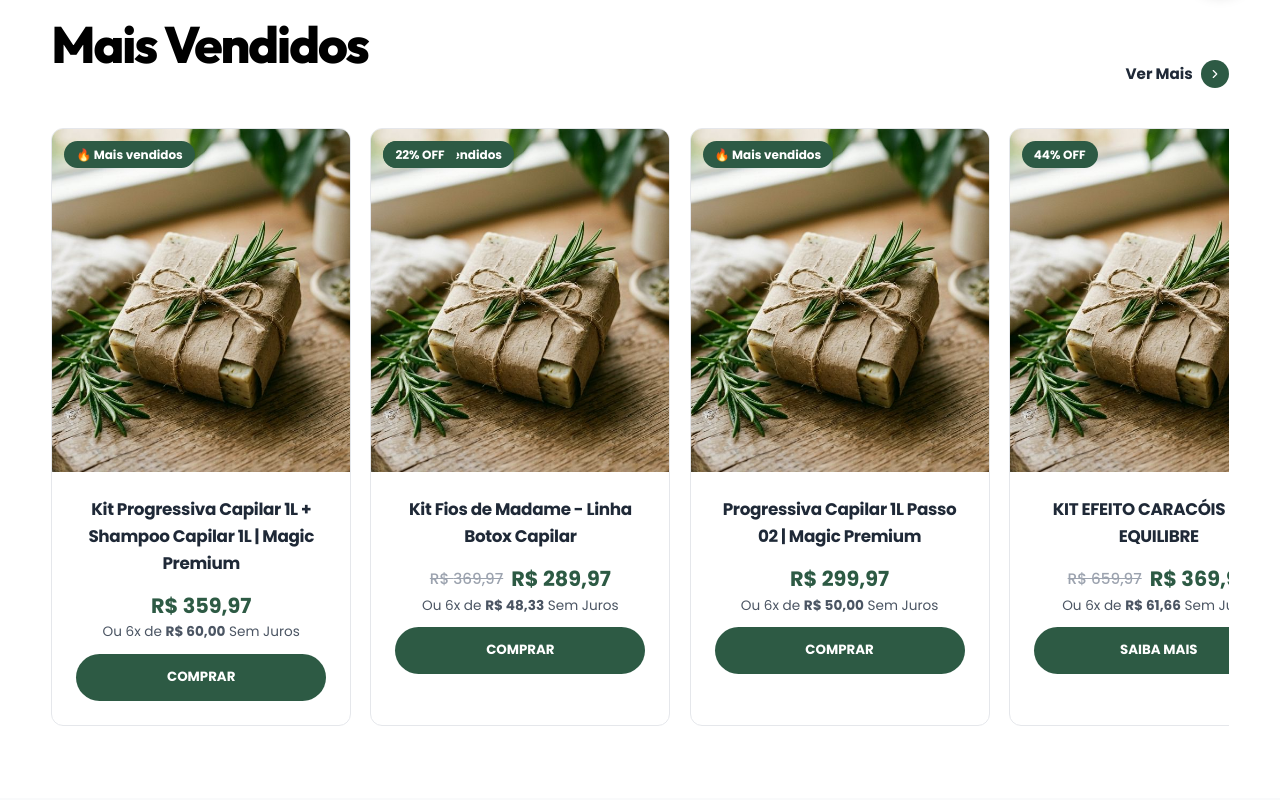
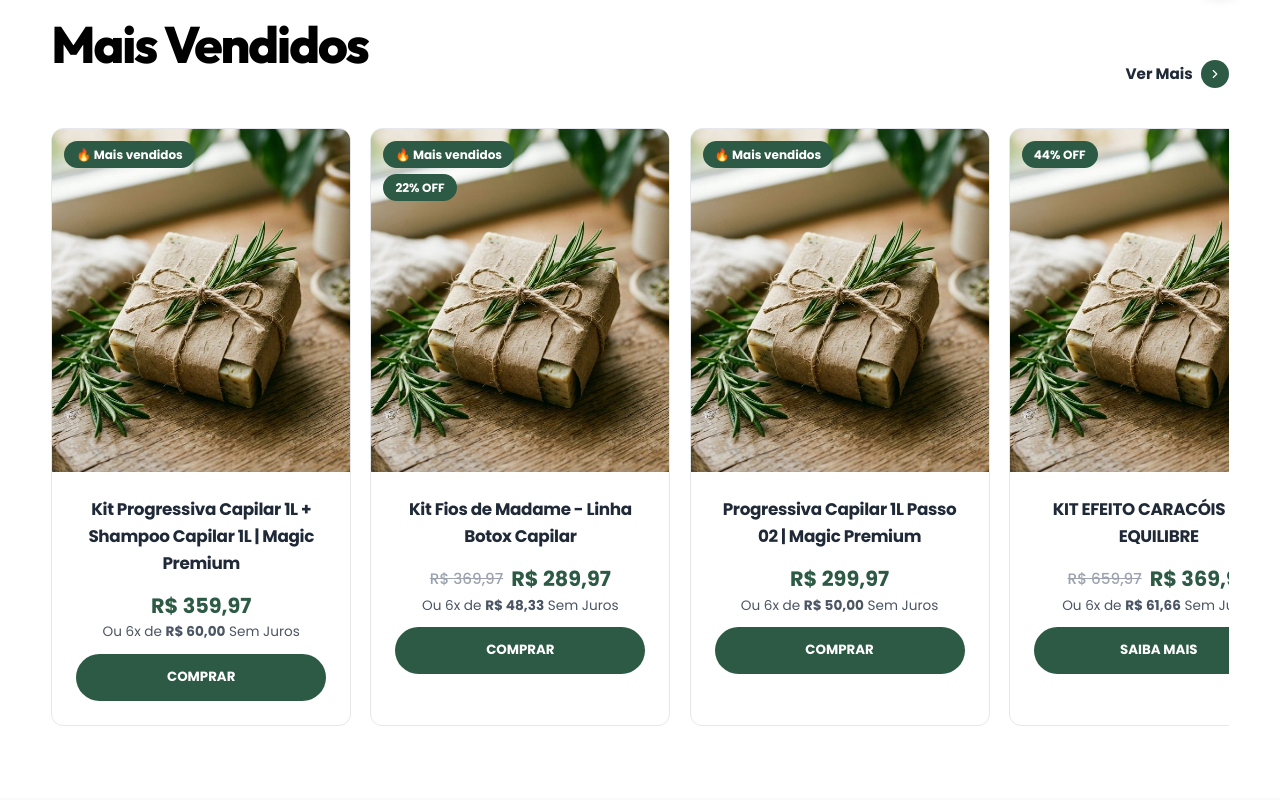
Before and after one commit to ElyssonSantos/matu, a React (Vite) app: page / in a window 1280 px wide. Shown: the part 780-1580 px from the top of the page. Built offline with nearby package versions, Linux system fonts and the light colour scheme.

Commit message:
fix: stack product badges to prevent overlap

```diff
--- a/src/pages/Home.jsx
+++ b/src/pages/Home.jsx
@@ -79,8 +79,10 @@ function ProductCard({ product, addToCart }) {
   return (
     <div className="m-product-card swipe-item">
       <div className="m-product-img">
-        {product.badge && <span className="m-badge">{product.badge}</span>}
-        {product.discount && <span className="m-badge m-badge-discount">{product.discount}</span>}
+        <div className="m-badges">
+          {product.badge && <span className="m-badge">{product.badge}</span>}
+          {product.discount && <span className="m-badge m-badge-discount">{product.discount}</span>}
+        </div>
         <img src={product.image} alt={product.name} />
       </div>
       <div className="m-product-info">
@@ -520,7 +522,8 @@ export default function Home({ addToCart }) {
 .m-product-card { background: #FFFFFF; border-radius: 12px; overflow: hidden; display: flex; flex-direction: column; border: 1px solid #E5E7EB; }
 .m-product-img { position: relative; aspect-ratio: 1/1.15; overflow: hidden; background: #F9FAFB; }
 .m-product-img img { width: 100%; height: 100%; object-fit: cover; }
-.m-badge { position: absolute; top: 12px; left: 12px; background: #2D5A44; color: #fff; padding: 4px 12px; border-radius: 20px; font-size: .75rem; font-weight: 800; }
+.m-badges { position: absolute; top: 12px; left: 12px; display: flex; flex-direction: column; gap: 6px; align-items: flex-start; z-index: 10; }
+.m-badge { background: #2D5A44; color: #fff; padding: 4px 12px; border-radius: 20px; font-size: .75rem; font-weight: 800; white-space: nowrap; }
 .m-product-info { padding: 1.5rem; display: flex; flex-direction: column; flex: 1; text-align: center; }
 .m-product-info h3 { font-size: 1.05rem; font-weight: 700; color: #1F2937; margin-bottom: .8rem; }
 .m-price-block { display: flex; flex-direction: column; align-items: center; gap: 2px; margin-bottom: 0.8rem; }
```
